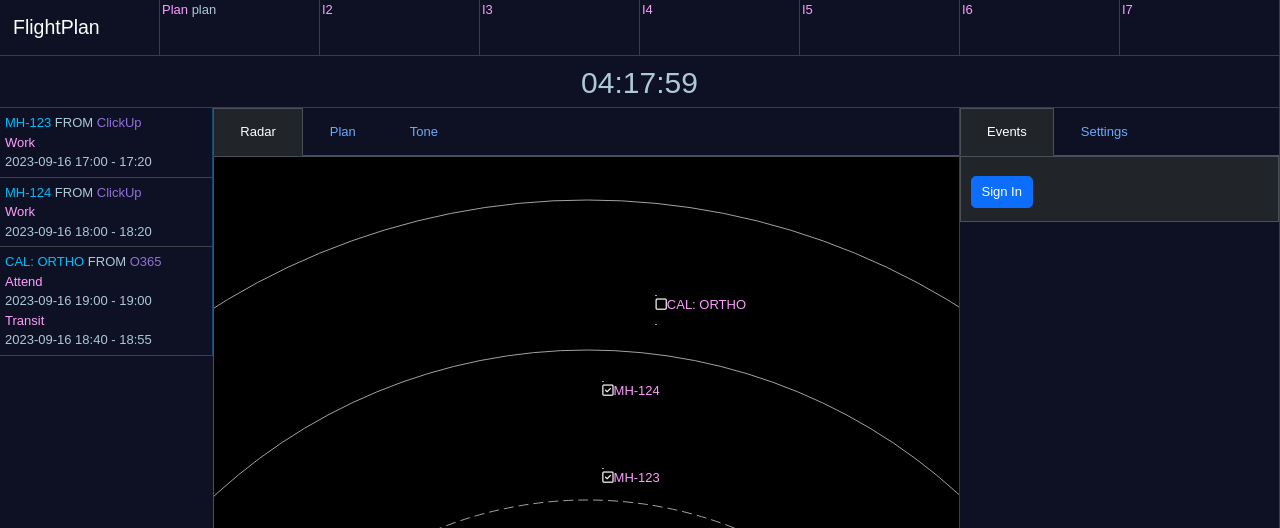
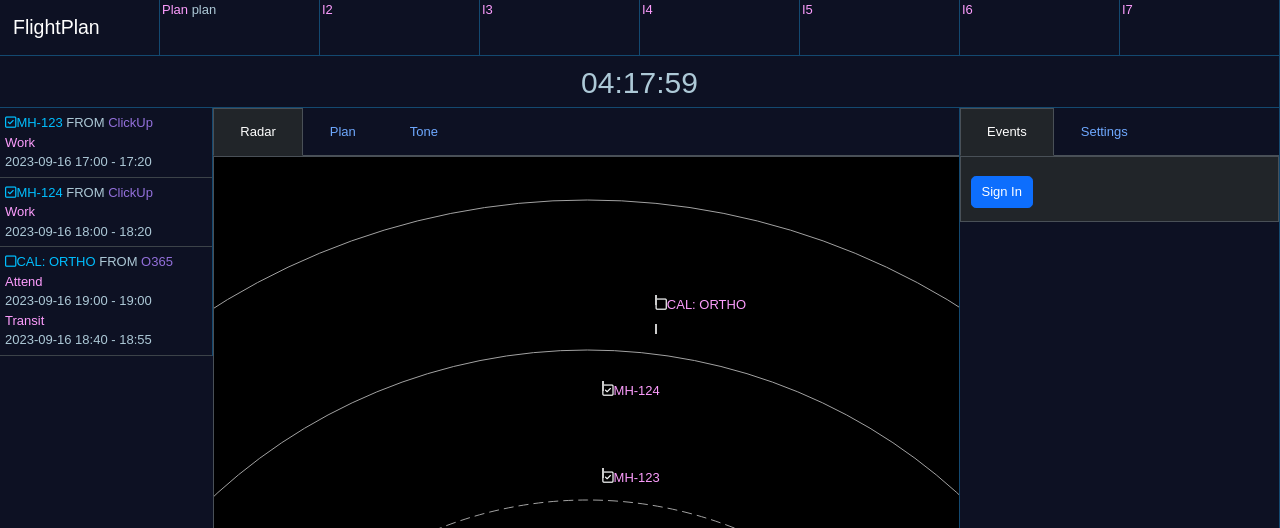
Before and after one commit to armunro/flightplan, a Vue app: page / in a window 1280 px wide. Shown: the top 528 px of the page. Built offline with nearby package versions, Linux system fonts and the light colour scheme; a web font is replaced by a local one.

Commit message:
Added waypoint type icons to cards

```diff
--- a/src/components/Card.vue
+++ b/src/components/Card.vue
@@ -1,46 +1,49 @@
 <template>
   <div class="task-card">
-    <span class="fp-ref">{{ data.Key }}</span> FROM <span class="fp-source">{{ data.Source }}</span><br>
+    <span class="fp-ref"><i :class="['fa-regular', getIconCLass(data.Type)] " ></i>{{ data.Key }}</span> FROM <span class="fp-source">{{ data.Source }}</span><br />
     <div v-for="(span, index) in data.Spans" :key="index">
-      <span class="fp-label">{{ span.Type }}</span><br>
+      <span class="fp-label">{{ span.Type }}</span><br />
       <span class="fp-value">{{ formatDateRange(span.Start, span.End) }}</span>
     </div>
   </div>
 </template>
 
-<script>
-export default {
-  name: 'Card',
-  props: {
-    data: {
-      name: Object,
-      required: true
-    }
-  },
-  methods: {
-    formatDateRange(startDate, endDate) {
-      const start = new Date(startDate);
-      const end = new Date(endDate);
+<script setup>
+import { defineProps } from 'vue'
+import {typesStore} from "../stores/TypesStore.js";
+const store = typesStore();
 
-      const formatDate = (date) => {
-        const year = date.getUTCFullYear();
-        const month = String(date.getUTCMonth() + 1).padStart(2, '0');
-        const day = String(date.getUTCDate()).padStart(2, '0');
-        const hours = String(date.getUTCHours()).padStart(2, '0');
-        const minutes = String(date.getUTCMinutes()).padStart(2, '0');
-        return { date: `${year}-${month}-${day}`, time: `${hours}:${minutes}` };
-      };
+const props = defineProps({
+  data: {
+    type: Object,
+    required: true
+  }
+})
 
-      const formattedStart = formatDate(start);
-      const formattedEnd = formatDate(end);
+function getIconCLass(waypointType) {
+  return store.getIconClass(waypointType);
+}
+function formatDateRange(startDate, endDate) {
+  const start = new Date(startDate)
+  const end = new Date(endDate)
 
-      if (formattedStart.date === formattedEnd.date) {
-        return `${formattedStart.date} ${formattedStart.time} - ${formattedEnd.time}`;
-      }
+  const formatDate = (date) => {
+    const year = date.getUTCFullYear()
+    const month = String(date.getUTCMonth() + 1).padStart(2, '0')
+    const day = String(date.getUTCDate()).padStart(2, '0')
+    const hours = String(date.getUTCHours()).padStart(2, '0')
+    const minutes = String(date.getUTCMinutes()).padStart(2, '0')
+    return { date: `${year}-${month}-${day}`, time: `${hours}:${minutes}` }
+  }
 
-      return `${formattedStart.date} ${formattedStart.time} - ${formattedEnd.date} ${formattedEnd.time}`;
-    }
+  const formattedStart = formatDate(start)
+  const formattedEnd = formatDate(end)
+
+  if (formattedStart.date === formattedEnd.date) {
+    return `${formattedStart.date} ${formattedStart.time} - ${formattedEnd.time}`
   }
+
+  return `${formattedStart.date} ${formattedStart.time} - ${formattedEnd.date} ${formattedEnd.time}`
 }
 </script>
 
--- a/src/components/CardList.vue
+++ b/src/components/CardList.vue
@@ -4,19 +4,16 @@
   </div>
 </template>
 
-<script>
-import Card from "./Card.vue";
+<script setup>
+import { defineProps } from 'vue'
+import Card from './Card.vue'
 
-export default {
-  name: 'CardList',
-  components: {Card},
-  props: {
-    waypoints: {
-      name: Array,
-      required: true
-    }
+const props = defineProps({
+  waypoints: {
+    type: Array,
+    required: true
   }
-}
+})
 </script>
 
 <style scoped>
--- a/src/components/Radar/Layers/RadarSymbol.vue
+++ b/src/components/Radar/Layers/RadarSymbol.vue
@@ -108,6 +108,6 @@ export default {
   position: absolute;
   width: 2px;
   height: 10px;
-
+  background-color: #ccc;
 }
 </style>
```
